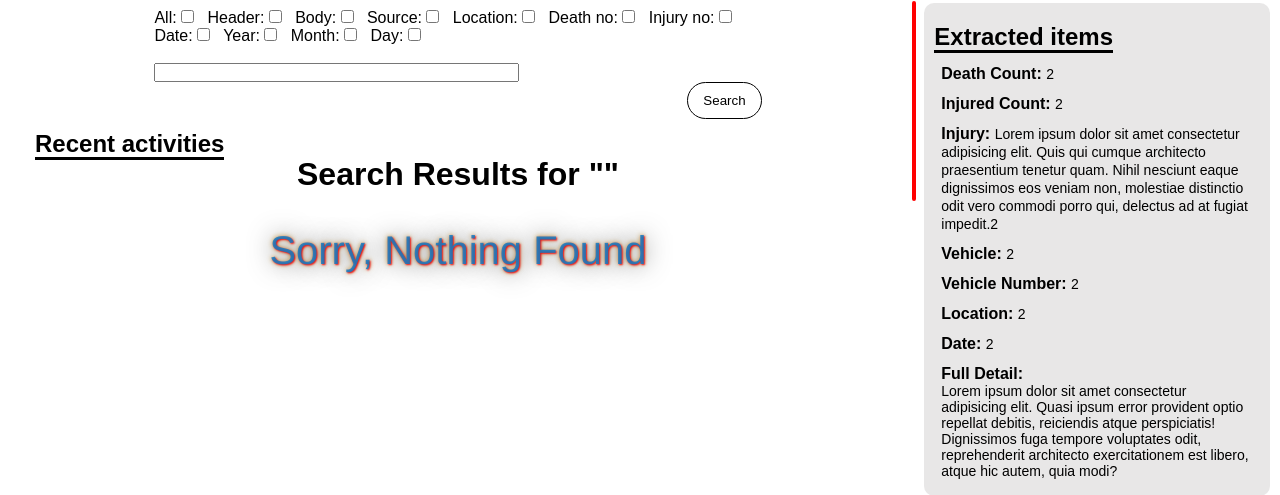
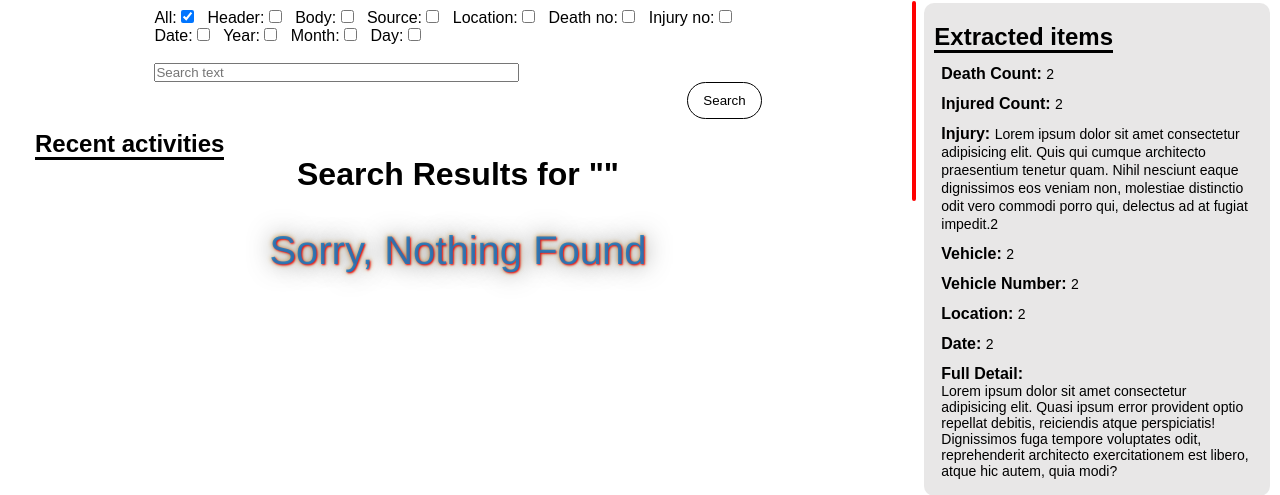
Before and after one commit to Imsanskar/Casualty-Extraction, a Django app: page /search/ in a window 1280 px wide. Shown: the part 83-578 px from the top of the page. Run offline with Django 3.2, Linux system fonts and the light colour scheme; some libraries are stand-ins or nearby versions.

Commit message:
V 3.0 Search bar update

```diff
--- a/DeathExtraction/newsextraction/forms.py
+++ b/DeathExtraction/newsextraction/forms.py
@@ -10,7 +10,7 @@ class NameForm(forms.Form):
 
 class SearchForm(forms.Form):
 
-    all = forms.BooleanField(widget=forms.CheckboxInput(),required=False)
+    all = forms.BooleanField(widget=forms.CheckboxInput(),initial=True,required=False)
     header = forms.BooleanField(widget=forms.CheckboxInput(),required=False)
     body = forms.BooleanField(widget=forms.CheckboxInput(),required=False)
     source = forms.BooleanField(widget=forms.CheckboxInput(),required=False)
--- a/DeathExtraction/newsextraction/templates/base.html
+++ b/DeathExtraction/newsextraction/templates/base.html
@@ -22,10 +22,14 @@
                 </div>
 
 				{% if isHome %}
-					<div class="searchcontainer">
-						<div><input class="form" method="post" type="text" placeholder=" Search" aria-label="Search" name="search_main"></div>
-						<div><a href="/search"><i class="fas fa-search"></i></a></div>
-					</div>
+					<div class="searchcontainer" >
+                    <form method="POST" action="/search/">
+                    {% csrf_token %}
+						<div><input class="form"  type="text" placeholder=" Search" aria-label="Search" name="search_main"></div>
+						<div >
+                        <button class="fas fa-search" type="submit"></button></div>
+					</form>
+                    </div>
 				{% endif %}
             </div>
 
--- a/DeathExtraction/newsextraction/templates/newsextraction/search.html
+++ b/DeathExtraction/newsextraction/templates/newsextraction/search.html
@@ -21,7 +21,7 @@
 {% endfor %}
 	 <br>
 	 <br>
-	 <input type="text" id="sname" name="sname" style="width: 60%;"><br>
+	 <input type="text" id="sname" name="sname" placeholder="Search text" style="width: 60%;"><br>
     <button type="submit" class="btn btn-primary">Search</button>
   </form>
   <br>
--- a/DeathExtraction/newsextraction/views.py
+++ b/DeathExtraction/newsextraction/views.py
@@ -58,15 +58,20 @@ def searchView(request):
 
 
 
+
         if search_main != None:
             search=search_main
+
+            SearchForm.all=True
+            form= SearchForm
+            all='on'
+
         else:
             search = search_text
 
         try:
             int(search)
             flag = 1
-
 
         except ValueError:
             flag = 0
@@ -146,6 +151,9 @@ def searchView(request):
         return render(request, 'newsextraction/search.html', context)
 
     else:
+
+
+        print("bbb")
         context ={}
         context['form']= SearchForm()
         return render(request, 'newsextraction/search.html', context)
```
